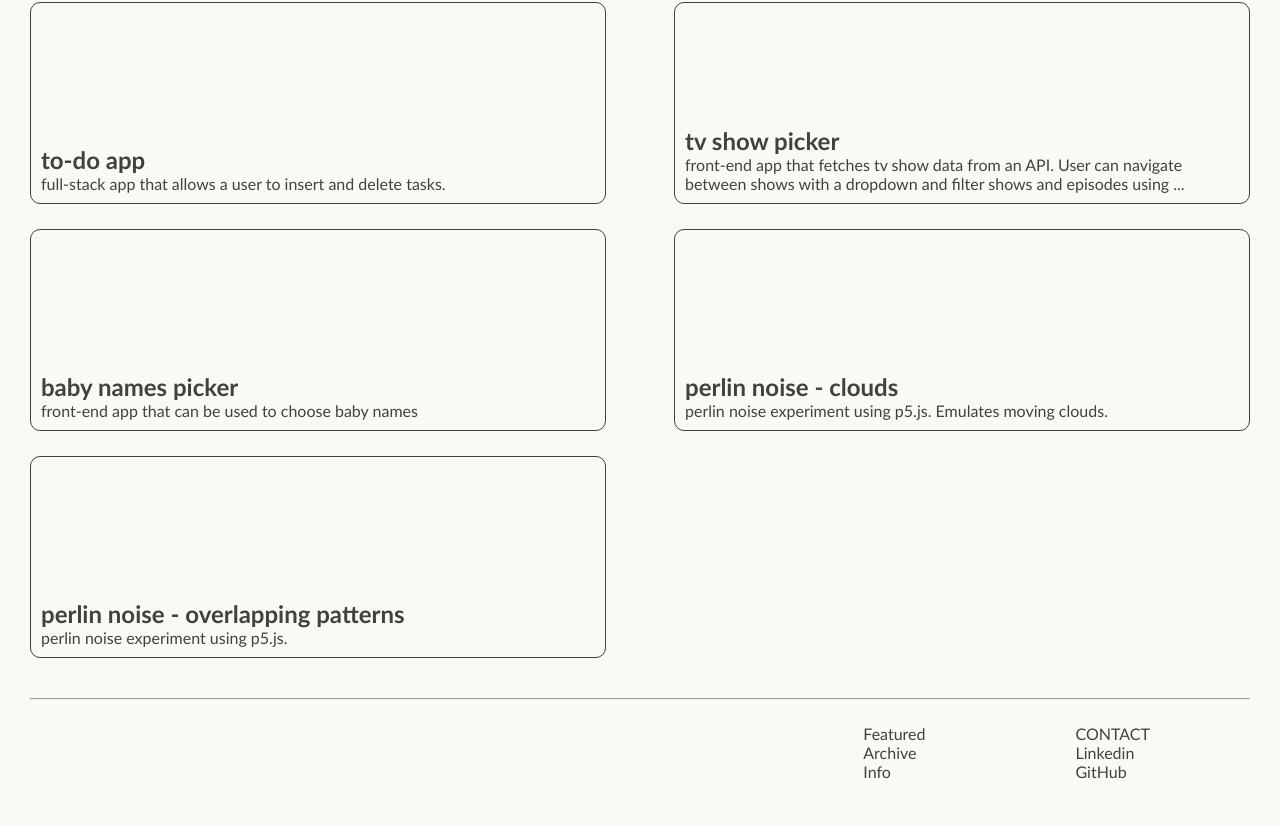
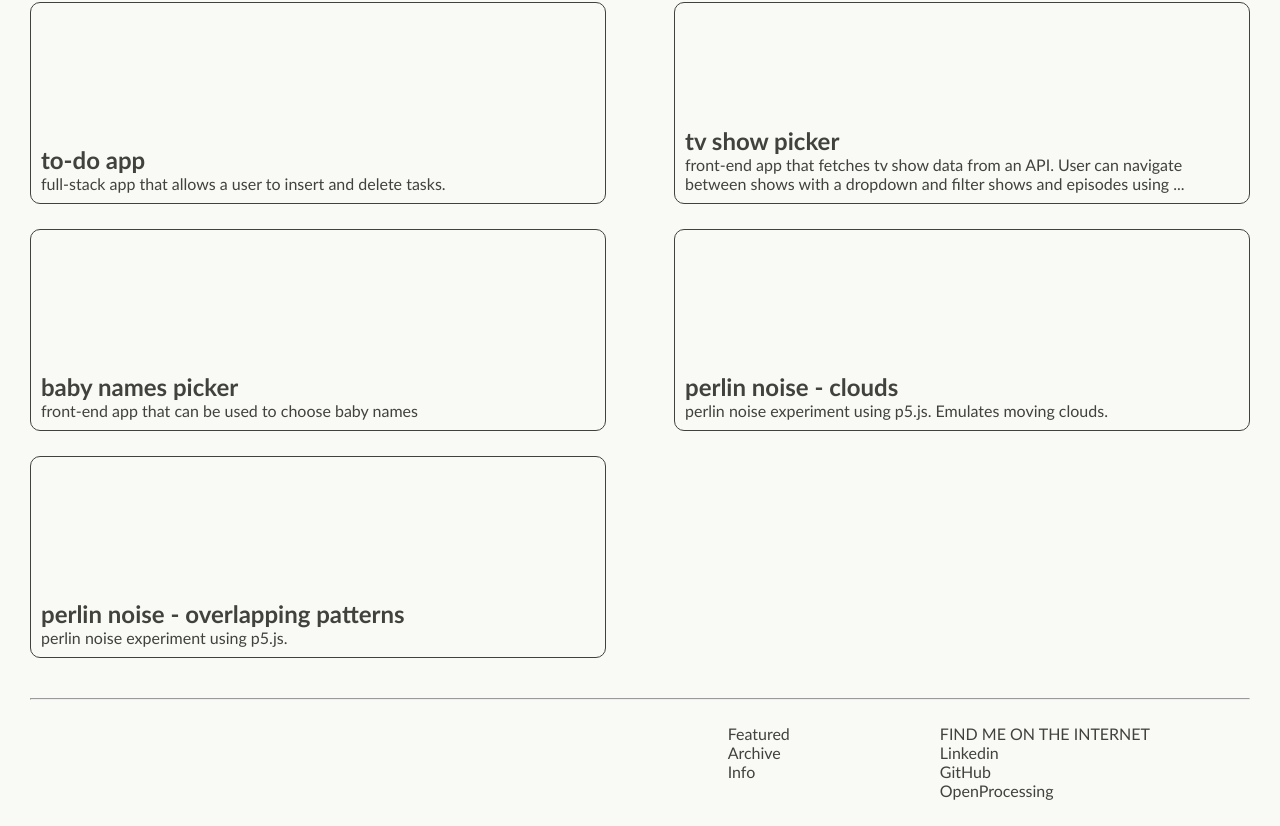
Before and after one commit to niamhbrockbank/portfolio, a React (Create React App) app: page / in a window 1280 px wide. Shown: the part 518-1344 px from the top of the page. Built offline with nearby package versions, Linux system fonts and the light colour scheme.

Commit message:
Add openProcessing to social media list

```diff
--- a/src/components/Footer.tsx
+++ b/src/components/Footer.tsx
@@ -16,7 +16,7 @@ export default function Footer(): JSX.Element {
             </li>
           </ul>
           <ul id="social_media_list">
-            <li id="contact_title">Contact</li>
+            <li id="contact_title">Find me on the internet</li>
             <li>
               <a href="https://www.linkedin.com/in/niamh-brockbank/">
                 Linkedin
@@ -25,6 +25,9 @@ export default function Footer(): JSX.Element {
             <li>
               <a href="https://github.com/niamhbrockbank">GitHub</a>
             </li>
+            <li>
+              <a href="https://openprocessing.org/user/334108?view=activity&o=2">OpenProcessing</a>
+            </li>
           </ul>
         </nav>
       </div>
```
